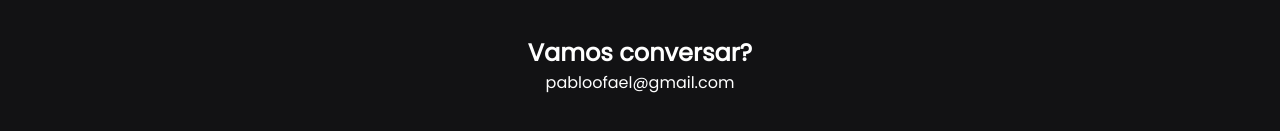
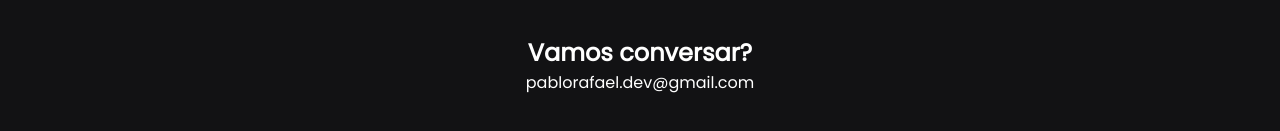
Before and after one commit to PabloRafael-coder/meu-portfolio, a React (Vite) app: page / in a window 1280 px wide. Shown: the part 1417-1548 px from the top of the page. Built offline with nearby package versions, Linux system fonts and the light colour scheme; a web font is replaced by a local one.

Commit message:
refactor: Mudar o email do componente

```diff
--- a/src/pages/Home/index.jsx
+++ b/src/pages/Home/index.jsx
@@ -122,7 +122,7 @@ export function Home() {
       </SkillsContainer>
       <FooterContainer>
         <h2>Vamos conversar?</h2>
-        <a href="">pabloofael@gmail.com</a>
+        <a href="">pablorafael.dev@gmail.com</a>
       </FooterContainer>
     </HomeContainer>
   );
```
